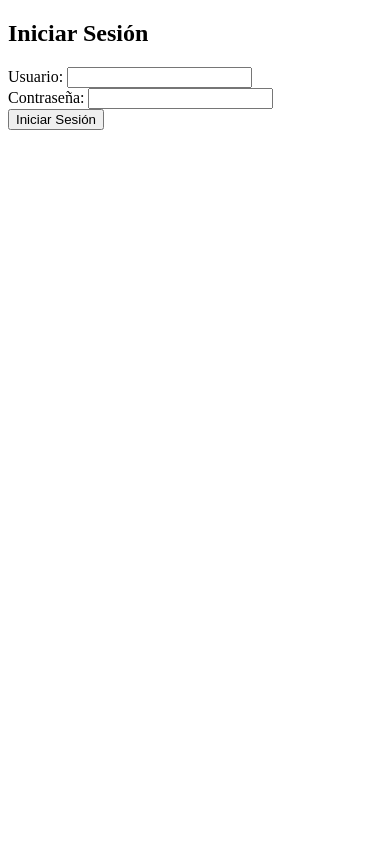
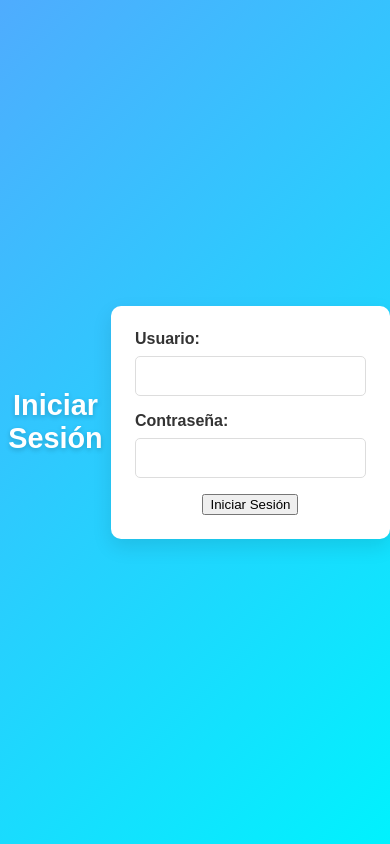
Before and after one commit to Laurapra/informe, a Flask app: page /login in a window 390 px wide. Run offline with Flask 3, Linux system fonts and the light colour scheme.

Commit message:
visual changes

```diff
--- a/app.py
+++ b/app.py
@@ -12,7 +12,7 @@ app.secret_key = '1234'  # Cambia esto por una clave secreta más segura en prod
 login_manager = LoginManager()
 login_manager.init_app(app)
 
-# Simulación de una base de datos de usuarios
+#Simulación de una base de datos de usuarios
 users = {'usuario1': {'password': '1234'}}
 
 class User(UserMixin):
--- /dev/null
+++ b/static/style_login.css
@@ -0,0 +1,75 @@
+/*estilos generales*/
+body{
+  margin: 0;
+  font-family: 'Arial', sans-serif;
+  background: linear-gradient(135deg, #4facfe, #00f2fe);
+  display: flex;
+  justify-content: center;
+  align-items: center;
+  height: 100vh;
+  color: #333;
+}
+/*estilos header*/
+h2{
+  text-align: center;
+  color: #fff;
+  font-size: 2rem;
+  margin-bottom: 1.5rem;
+  text-shadow: 0 2px 5px rgba(0, 0, 0, 0.2);
+}
+/*estilos del form*/
+form{
+  background: #fff;
+  padding: 2rem;
+  border-radius: 10px;
+  box-shadow: 0 8px 20px rgba(0, 0, 0, 0.1);
+  width: 100%;
+  max-width: 400px;
+  text-align: center;
+}
+/*forms labels*/
+form label{
+  display: block;
+  font-weight: bold;
+  margin-bottom: 0.5rem;
+  text-align: left;
+  color: #333;
+}
+/*inputs fields*/
+form input[type="text"],
+form input[type="password"] {
+  width: 100%;
+  padding: 10px;
+  margin-bottom: 1rem;
+  border: 1px solid #ddd;
+  border-radius: 5px;
+  font-size: 1rem;
+  box-sizing: border-box;
+}
+/*focus inputs styles*/
+form input[type="text"]:focus,
+form input[type="password"]:focus {
+  width: 100%;
+  padding: 10px;
+  background: linear-gradient(135deg, #fff, #4facfe);
+  color: #fff;
+  font-size: 1rem;
+  font-weight: bold;
+  border: none;
+  border-radius: 5px;
+  cursor: pointer;
+  transition: background 0.3s ease;
+}
+form input[type="submit"]:hover {
+  background: linear-gradient(135deg, #4facfe, #00f2fe);
+}
+/*responsive style*/
+@media (max-width: 480px) {
+  form {
+    padding: 1.5rem;
+  }
+
+  h2 {
+    font-size: 1.8rem;
+  }
+}
--- a/templates/login.html
+++ b/templates/login.html
@@ -3,6 +3,7 @@
 <head>
     <meta charset="UTF-8">
     <meta name="viewport" content="width=device-width, initial-scale=1.0">
+    <link rel="stylesheet" href="{{ url_for('static', filename='style_login.css') }}">
     <title>Iniciar Sesión</title>
 </head>
 <body>
--- a/templates/report_form.html
+++ b/templates/report_form.html
@@ -3,6 +3,7 @@
 <head>
     <meta charset="UTF-8">
     <meta name="viewport" content="width=device-width, initial-scale=1.0">
+    <link rel="stylesheet" href="{{ url_for('static', filename='style_report.css') }}">
     <title>Generar Reporte</title>
 </head>
 <body>
```
Also changed, not shown: static/style_report.css (added, +108 -0 lines), static/grafico.png, 1 other file.
